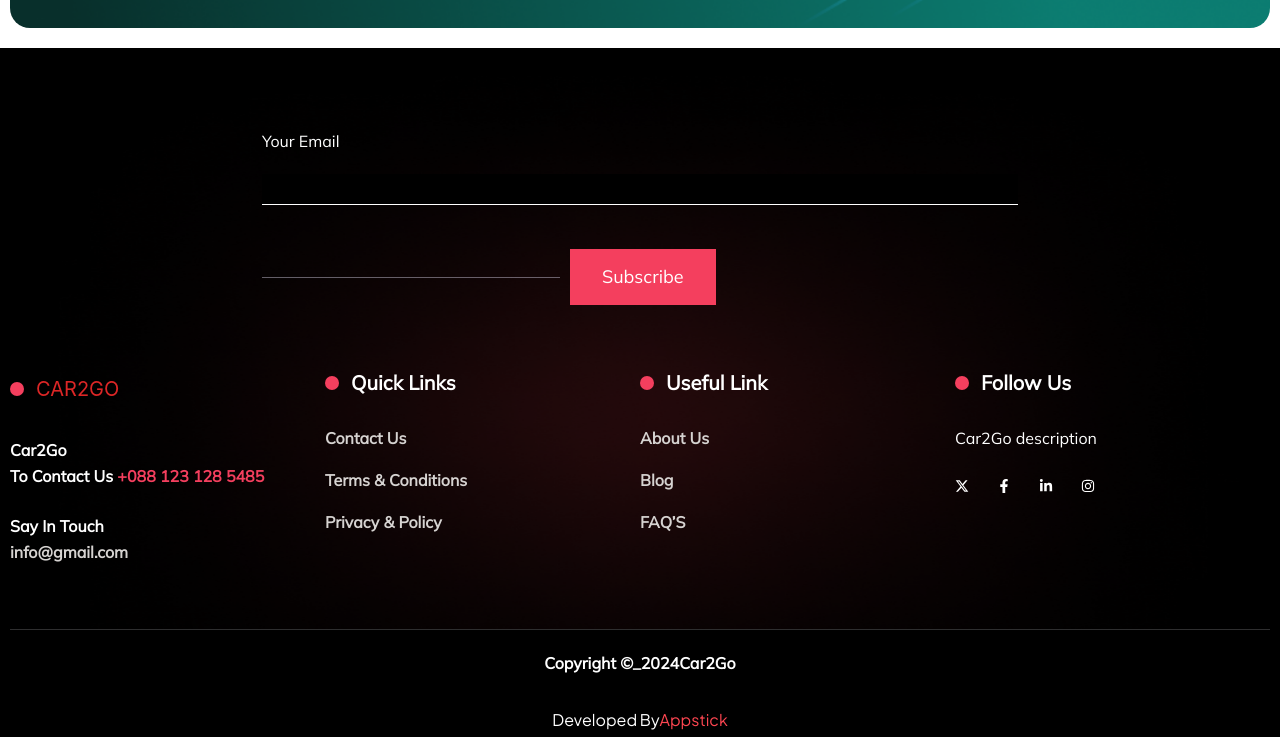
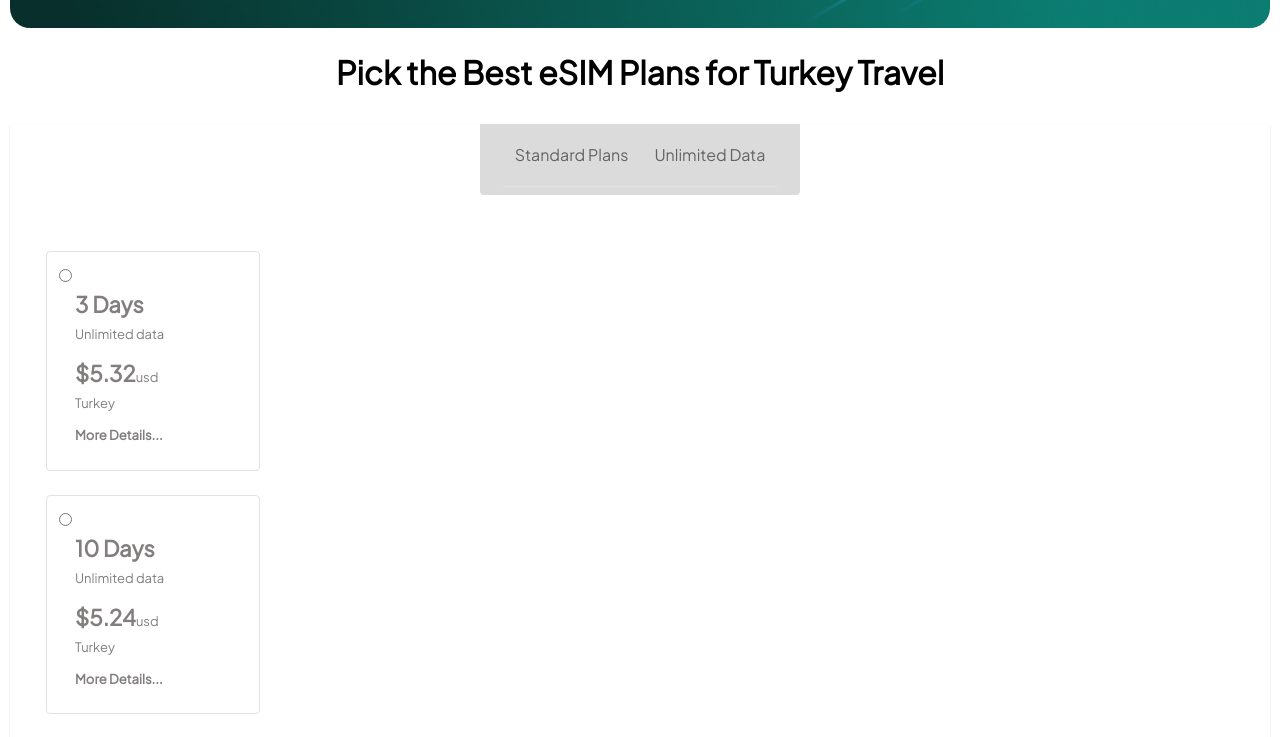
Before and after one commit to Tasniasamia/My_project, a Next.js app: page /tukey in a window 1280 px wide. Shown: the part 520-1257 px from the top of the page. Built offline with nearby package versions, Linux system fonts and the light colour scheme; no server answers.

Commit message:
slider card

```diff
--- a/app/(site)/tukey/page.js
+++ b/app/(site)/tukey/page.js
@@ -1,10 +1,11 @@
 import Hero from '@/app/components/turkey/hero';
-import React from 'react';
+import Plan from '@/app/components/turkey/plan';
 
 const page = () => {
     return (
         <div>
             <Hero/>
+            <Plan/>
         </div>
     );
 };
--- /dev/null
+++ b/app/components/turkey/card.js
@@ -0,0 +1,26 @@
+"use client";
+import React, { useState } from 'react';
+
+const Card = ({ item, index,selectedIndex, setSelectedIndex }) => {
+
+    return (
+        <div className='group p-3' onClick={() => setSelectedIndex(index)} >
+        <div className={`p-3 relative border ${selectedIndex === index ? 'border-emerald-500' : 'border-[#e2e2e2]'} rounded md:w-[214.4px] w-full`}>
+        <input type='radio' checked={selectedIndex === index ? true : false} readOnly />
+        <div className='px-[16px] space-y-3'>
+        <div>
+        <h1 className='text-[22px] font-bold text-[#827E7E]'>{item?.name}</h1>
+        <span className='text-[13px] text-[#827E7E]'>{item?.description}</span>
+        </div>
+        <div>
+        <h1 className='text-[22px] font-bold text-[#827E7E]'>${item?.price}<span className='font-normal text-[13px]'>usd</span></h1>
+                        <span className='text-[13px] text-[#827E7E]'>{item?.country}</span>
+                    </div>
+                    <p className='text-[13px] font-bold text-[#827E7E] pb-3'>More Details...</p>
+                </div>
+            </div>
+        </div>
+    );
+};
+
+export default Card;
--- /dev/null
+++ b/app/components/turkey/carousel.js
@@ -0,0 +1,25 @@
+"use client";
+
+import React, { useState } from "react";
+import Card from "./card";
+import { data } from "./data";
+
+const Carousel = () => {
+    const [selectedIndex, setSelectedIndex] = useState(null);
+
+    return (
+        <div className="p-[24px]">
+            {data.map((item, index) => (
+                <Card
+                    key={index}
+                    item={item}
+                    index={index}
+                    selectedIndex={selectedIndex}
+                    setSelectedIndex={setSelectedIndex}
+                />
+            ))}
+        </div>
+    );
+};
+
+export default Carousel;
--- /dev/null
+++ b/app/components/turkey/data.js
@@ -0,0 +1,38 @@
+export const data = [
+    {
+        name: "3 Days",
+        price: 5.32,
+        country: "Turkey",
+        description: "Unlimited data",
+    },
+    {
+        name: "10 Days",
+        price: 5.24,
+        country: "Turkey",
+        description: "Unlimited data",
+    },
+    {
+        name: "15 Days",
+        price: 5.31,
+        country: "Turkey",
+        description: "Unlimited data",
+    },
+    {
+        name: "12 Days",
+        price: 5.00,
+        country: "Turkey",
+        description: "Unlimited data",
+    },
+    {
+        name: "18 Days",
+        price: 5.24,
+        country: "Turkey",
+        description: "Unlimited data",
+    },
+    {
+        name: "20 Days",
+        price: 9.00,
+        country: "Turkey",
+        description: "Unlimited data",
+    },
+]
--- a/app/components/turkey/hero.js
+++ b/app/components/turkey/hero.js
@@ -1,5 +1,3 @@
-"use client";
-
 import { Rate } from "antd";
 
 const Hero = () => {
--- /dev/null
+++ b/app/components/turkey/plan.js
@@ -0,0 +1,27 @@
+"use client";
+import Carousel from "./carousel";
+
+const Plan = () => {
+  return (
+    <div className="container">
+      <h2 className="text-center text-[32px] font-bold pb-[12px]">
+        Pick the Best eSIM Plans for Turkey Travel
+      </h2>
+      <div className="bg-white shadow rounded">
+      <div className="mt-4 mb-5 md:mx-auto mx-[20px] md:max-w-[320px] max-w-full bg-[rgb(219,219,219)] bg-opacity-[1] rounded-b pb-2 py-2 flex flex-col justify-center items-center">
+        <div className="border-b border-[#dee2e6]  pb-2 mx-auto">
+          <button className="px-3 py-[10px]  border border-transparent hover:border-[#e9ecef] hover:text-black text-[rgb(0,0,0,0.55)] hover:text-[0,0,0,0.7] rounded-t duration-150 transition-all focus:rounded-[0.375rem] focus:text-white focus:bg-[#008E7C] focus:border-b-[#fff] focus:border-[#dee2e6]">
+            Standard Plans
+          </button>
+          <button className="px-3 py-[10px]  border border-transparent hover:border-[#e9ecef] hover:text-black text-[rgb(0,0,0,0.55)] hover:text-[0,0,0,0.7] rounded-t duration-150 transition-all focus:rounded-[0.375rem] focus:text-white focus:bg-[#008E7C]  focus:border-b-[#fff] focus:border-[#dee2e6]">
+            Unlimited Data
+          </button>
+        </div>
+      </div>
+      <Carousel/>
+      </div>
+    </div>
+  );
+};
+
+export default Plan;
--- a/tailwind.config.js
+++ b/tailwind.config.js
@@ -21,6 +21,7 @@ module.exports = {
         "gradient-radial": "radial-gradient(var(--tw-gradient-stops))",
         "gradient-conic":
           "conic-gradient(from 180deg at 50% 50%, var(--tw-gradient-stops))",
+          "gradient-border":"linear-gradient(to bottom, #dee2e6, #dee2e6 75%, #fff 75%, #fff 100%)"
       },
     },
   },
```
